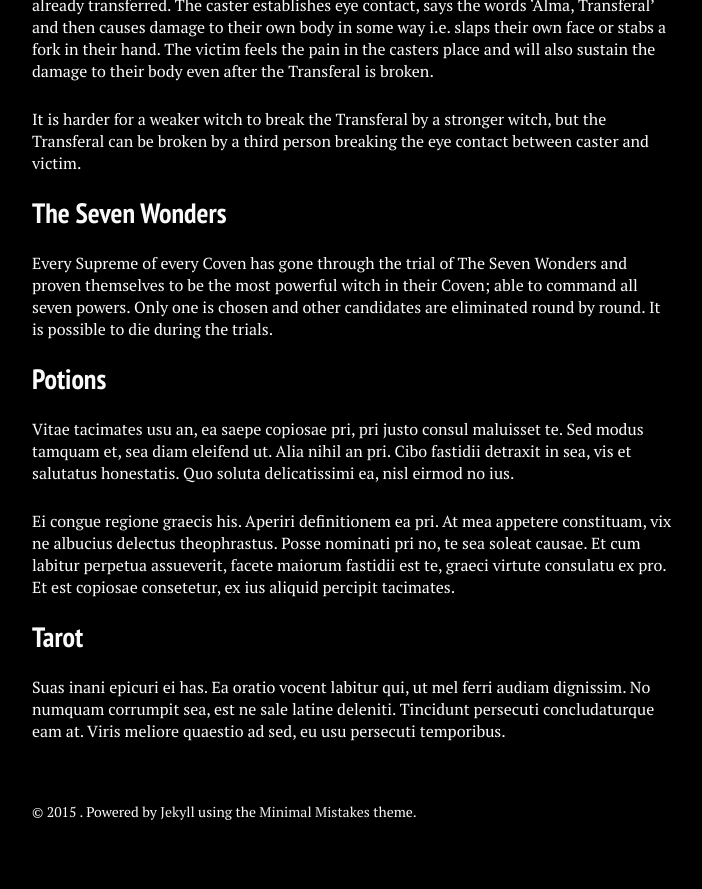
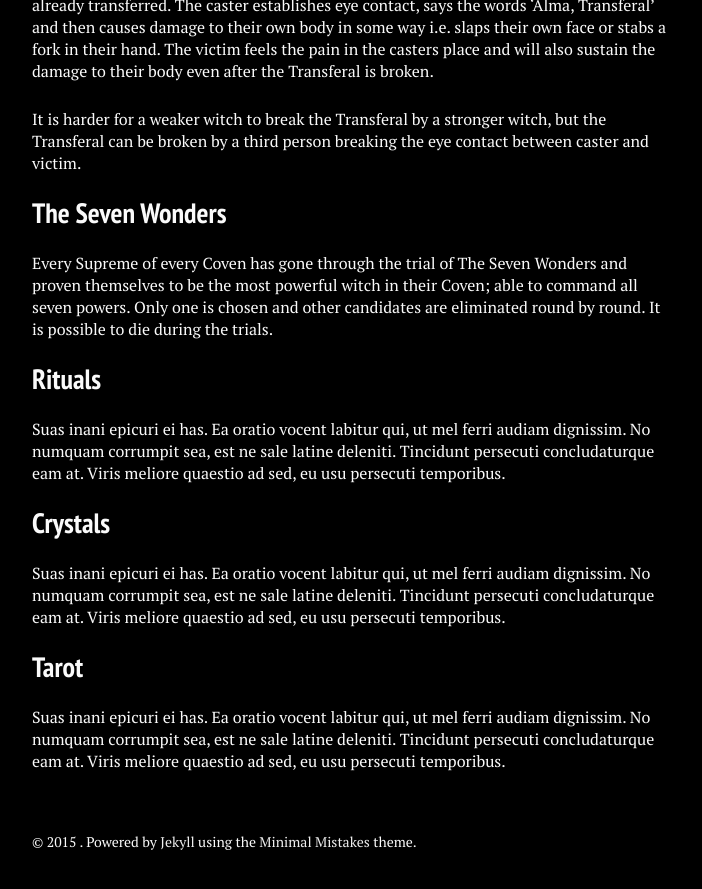
Before and after one commit to stanislavb/www.coven.nu, a Jekyll site: the page built from magic/index.md, in a window 1280 px wide and 900 px high, scrolled down 2460 px. Shown: the top 889 px of the window, without its empty margins (288-990 px from the left). Built offline with Jekyll 4.4.1, drawn with Linux system fonts in a browser that asks for light colours; nearby versions of some CDN libraries; some of the changed text lies outside the part shown.

Commit message:
Update index.md

```diff
--- a/magic/index.md
+++ b/magic/index.md
@@ -68,11 +68,13 @@ It is harder for a weaker witch to break the Transferal by a stronger witch, but
 
 Every Supreme of every Coven has gone through the trial of The Seven Wonders and proven themselves to be the most powerful witch in their Coven; able to command all seven powers. Only one is chosen and other candidates are eliminated round by round. It is possible to die during the trials.
 
-## Potions
+## Rituals
 
-Vitae tacimates usu an, ea saepe copiosae pri, pri justo consul maluisset te. Sed modus tamquam et, sea diam eleifend ut. Alia nihil an pri. Cibo fastidii detraxit in sea, vis et salutatus honestatis. Quo soluta delicatissimi ea, nisl eirmod no ius.
+Suas inani epicuri ei has. Ea oratio vocent labitur qui, ut mel ferri audiam dignissim. No numquam corrumpit sea, est ne sale latine deleniti. Tincidunt persecuti concludaturque eam at. Viris meliore quaestio ad sed, eu usu persecuti temporibus.
 
-Ei congue regione graecis his. Aperiri definitionem ea pri. At mea appetere constituam, vix ne albucius delectus theophrastus. Posse nominati pri no, te sea soleat causae. Et cum labitur perpetua assueverit, facete maiorum fastidii est te, graeci virtute consulatu ex pro. Et est copiosae consetetur, ex ius aliquid percipit tacimates.
+## Crystals
+
+Suas inani epicuri ei has. Ea oratio vocent labitur qui, ut mel ferri audiam dignissim. No numquam corrumpit sea, est ne sale latine deleniti. Tincidunt persecuti concludaturque eam at. Viris meliore quaestio ad sed, eu usu persecuti temporibus.
 
 ## Tarot
 
```
